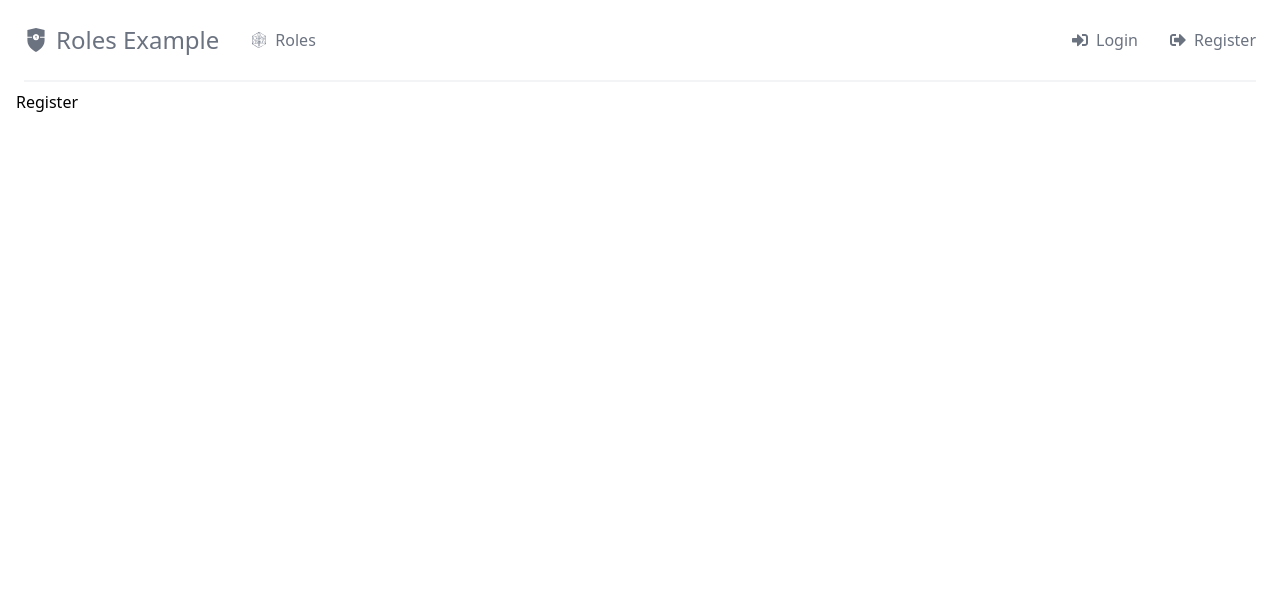
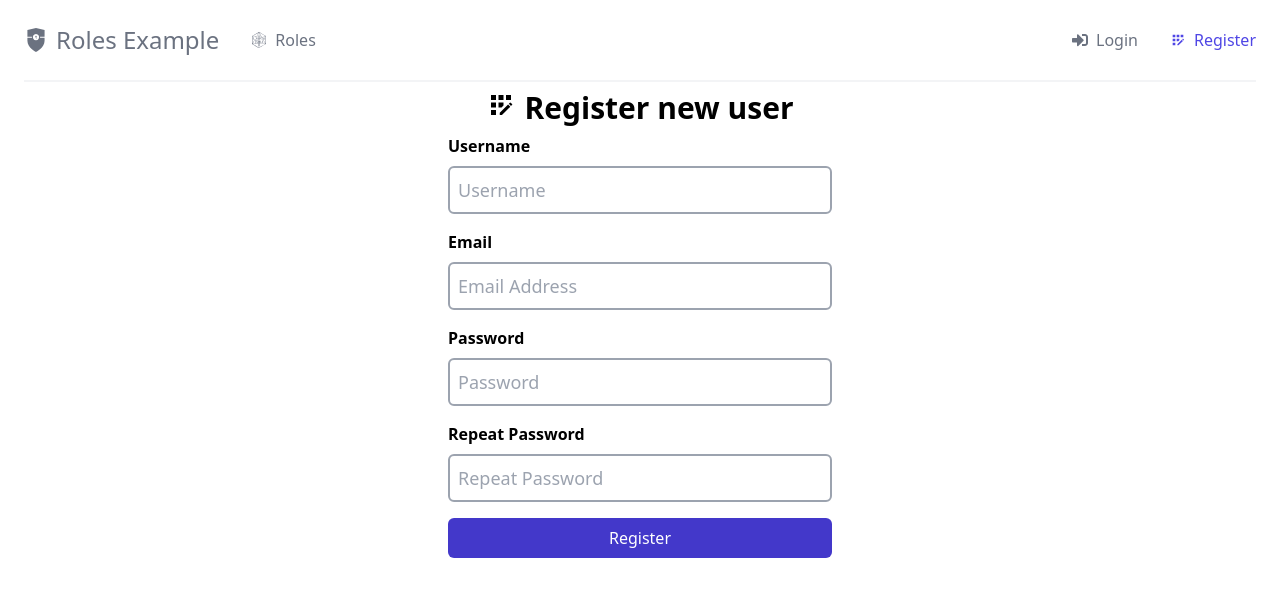
Before and after one commit to kabtamu-degifie/permissions-with-react-redux, a React (Create React App) app in the folder frontend/: page /register in a window 1280 px wide. Shown: the top 596 px of the page. Built offline with nearby package versions, Linux system fonts and the light colour scheme; the HTML template or start-up script is replaced by a standard one.

Commit message:
added texbox and form

```diff
--- a/frontend/src/App.js
+++ b/frontend/src/App.js
@@ -1,6 +1,5 @@
 import React from "react";
 import { Routes, Route } from "react-router-dom";
-
 import NavBar from "./components/Navbar";
 import Home from "./pages/Home";
 import Login from "./pages/Login";
@@ -13,7 +12,7 @@ function App() {
       <header>
         <NavBar />
       </header>
-      <main className="max-w-7xl mx-auto px-4 py-2">
+      <main className="max-w-full flex justify-center px-4 py-2">
         <Routes>
           <Route path="/" element={<Home />} />
           <Route path="/login" element={<Login />} />
--- a/frontend/src/components/Navbar.js
+++ b/frontend/src/components/Navbar.js
@@ -1,8 +1,12 @@
 import { NavLink } from "react-router-dom";
-import { FaSignInAlt, FaSignOutAlt, FaCriticalRole } from "react-icons/fa";
+import { FaSignInAlt, FaCriticalRole } from "react-icons/fa";
+
+import { MdAppRegistration } from "react-icons/md";
 import { SiSpringsecurity } from "react-icons/si";
+import { useLocation } from "react-router-dom";
 
 const NavBar = () => {
+  const location = useLocation();
   return (
     <div className="max-w-7xl mx-auto px-4 sm:px-6">
       <div className="flex justify-between items-center border-b-2 border-gray-100 py-6 md:justify-start md:space-x-10">
@@ -16,26 +20,38 @@ const NavBar = () => {
           </NavLink>
           <NavLink
             to="/role"
-            className="ml-8 whitespace-nowrap inline-flex items-center text-base font-medium text-gray-500 hover:text-gray-900"
+            className={`${
+              location.pathname === "/role"
+                ? "text-indigo-600 hover:text-indigo-700"
+                : null
+            } ml-8 whitespace-nowrap inline-flex items-center text-base font-medium text-gray-500 hover:text-gray-900`}
           >
             <FaCriticalRole className="mr-2" />
             Roles
           </NavLink>
         </div>
 
-        <div className="hidden md:flex items-center justify-end md:flex-1 lg:w-0">
+        <div className="hidden md:flex items-center justify-end md:flex-1 lg:w-0 ">
           <NavLink
             to="/login"
-            className="whitespace-nowrap inline-flex items-center text-base font-medium text-gray-500 hover:text-gray-900"
+            className={`${
+              location.pathname === "/login"
+                ? "text-indigo-600 hover:text-indigo-700"
+                : null
+            } whitespace-nowrap inline-flex items-center text-base font-medium text-gray-500 hover:text-gray-900`}
           >
             <FaSignInAlt className="mr-2" />
             Login
           </NavLink>
           <NavLink
             to="/register"
-            className="ml-8 whitespace-nowrap inline-flex items-center text-base font-medium text-gray-500 hover:text-gray-900"
+            className={`${
+              location.pathname === "/register"
+                ? "text-indigo-600 hover:text-indigo-700"
+                : null
+            } ml-8 whitespace-nowrap inline-flex items-center text-base font-medium text-gray-500 hover:text-gray-900`}
           >
-            <FaSignOutAlt className="mr-2" />
+            <MdAppRegistration className="mr-2" />
             Register
           </NavLink>
         </div>
--- /dev/null
+++ b/frontend/src/components/form/Textbox.js
@@ -0,0 +1,31 @@
+import React from "react";
+import { Field, ErrorMessage } from "formik";
+import TextError from "../ui/TextError";
+
+function Textbox(props) {
+  const { label, name, ...rest } = props;
+  return (
+    <div className="w-auto flex-col items-center">
+      <div>
+        <label className="font-bold" htmlFor={name}>
+          {label}
+        </label>
+      </div>
+
+      <div className="mt-2 mb-2">
+        <Field
+          className="w-96 px-2 py-2 text-lg border-gray-400 rounded-md border-2"
+          id={name}
+          name={name}
+          {...rest}
+        />
+      </div>
+
+      <div className="mb-2">
+        <ErrorMessage name={name} component={TextError} />
+      </div>
+    </div>
+  );
+}
+
+export default Textbox;
--- /dev/null
+++ b/frontend/src/components/ui/TextError.js
@@ -0,0 +1,7 @@
+import React from "react";
+
+function TextError(props) {
+  return <div className="text-red-600">{props.children}</div>;
+}
+
+export default TextError;
--- a/frontend/src/pages/Register/index.js
+++ b/frontend/src/pages/Register/index.js
@@ -1,7 +1,80 @@
 import React from "react";
+import { Formik, Form } from "formik";
+import * as Yup from "yup";
+import Textbox from "../../components/form/Textbox";
+import { MdAppRegistration } from "react-icons/md";
 
 function Register() {
-  return <div>Register</div>;
+  const initialValues = {
+    username: "",
+    email: "",
+    password: "",
+    repeatPassword: "",
+  };
+
+  const validationSchema = Yup.object({
+    username: Yup.string().required().label("Username"),
+    email: Yup.string().email().required().label("Email"),
+    password: Yup.string().required().label("Password"),
+    repeatPassword: Yup.string()
+      .oneOf([Yup.ref("password"), null], "Passwords must match")
+      .required()
+      .label("Repeat Password"),
+  });
+
+  const handleSubmit = (values) => {
+    console.log(values);
+  };
+
+  return (
+    <Formik
+      initialValues={initialValues}
+      onSubmit={handleSubmit}
+      validationSchema={validationSchema}
+    >
+      <Form>
+        <div className="grid grid-cols-1 items-center gap-2">
+          <h1 className="inline-flex justify-center font-semibold text-3xl text-center">
+            <MdAppRegistration className="mr-2" /> Register new user
+          </h1>
+
+          <Textbox
+            type="text"
+            name="username"
+            label="Username"
+            placeholder="Username"
+          />
+
+          <Textbox
+            type="email"
+            name="email"
+            label="Email"
+            placeholder="Email Address"
+          />
+
+          <Textbox
+            type="password"
+            name="password"
+            label="Password"
+            placeholder="Password"
+          />
+
+          <Textbox
+            type="password"
+            name="repeatPassword"
+            label="Repeat Password"
+            placeholder="Repeat Password"
+          />
+          <button
+            type="submit"
+            className="text-white bg-indigo-700 p-2 rounded-md"
+          >
+            Register
+          </button>
+        </div>
+      </Form>
+    </Formik>
+  );
 }
 
 export default Register;
--- a/package.json
+++ b/package.json
@@ -18,7 +18,9 @@
   },
   "dependencies": {
     "axios": "^0.27.2",
+    "formik": "^2.2.9",
     "react-icons": "^4.4.0",
-    "react-router-dom": "^6.3.0"
+    "react-router-dom": "^6.3.0",
+    "yup": "^0.32.11"
   }
 }
```
Also changed, not shown: 1 other file (tests, documents, lock files or other folders).
